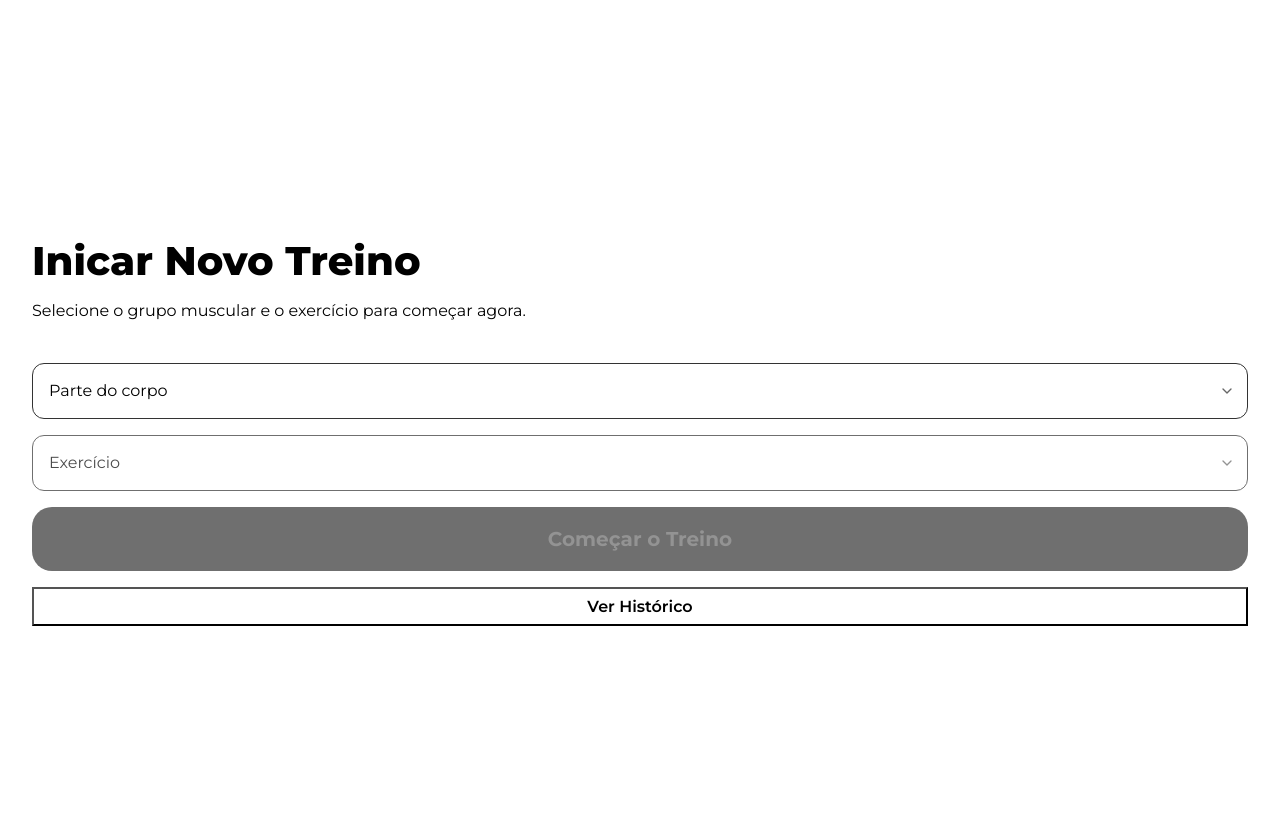
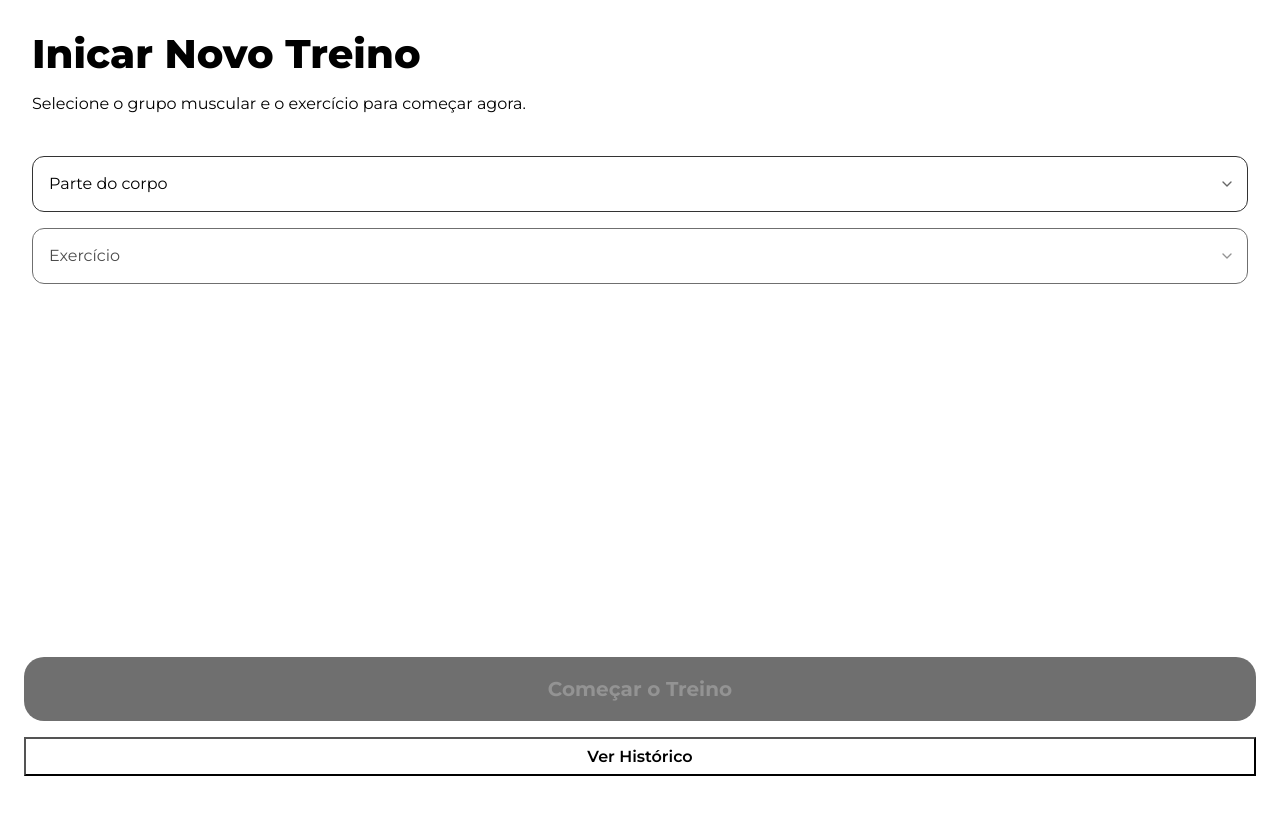
Before and after one commit to felipeands/gym-timer, a React (Create React App) app: page / in a window 1280 px wide. Shown: the top 814 px of the page. Built offline with nearby package versions, Linux system fonts and the light colour scheme.

Commit message:
feat: série de melhorias de UI UX

```diff
--- a/src/components/NewExercise/index.tsx
+++ b/src/components/NewExercise/index.tsx
@@ -7,10 +7,12 @@ import { useTrainingContext } from "../../contexts/TrainingContext"
 type Props = {
   submitLabel?: string
   onSubmit: (data: NewExerciseProps) => void
+  secondaryAction?: React.ReactNode
+  fixedActions?: boolean
 }
 
 
-const NewExercise = ({ onSubmit, submitLabel = 'Começar o treino' }: Props) => {
+const NewExercise = ({ onSubmit, submitLabel = 'Começar o treino', secondaryAction, fixedActions }: Props) => {
   const { training, exercise: activeExercise } = useTrainingContext()
   const [bodyPart, setBodyPart] = useState<BodyPart | null>(null)
   const [name, setName] = useState<string>('')
@@ -36,7 +38,8 @@ const NewExercise = ({ onSubmit, submitLabel = 'Começar o treino' }: Props) =>
   const availableExercises = bodyPart ? exercisesByBodyPart[bodyPart] : []
 
   return (
-    <Wrapper>
+    <Wrapper $fixedActions={fixedActions}>
+      <Fields>
         <FieldWrapper>
           <select value={bodyPart || ''} onChange={(e) => handleBodyPartChange(e.target.value as BodyPart)}>
             <option value="" disabled>Parte do corpo</option>
@@ -62,20 +65,50 @@ const NewExercise = ({ onSubmit, submitLabel = 'Começar o treino' }: Props) =>
             })}
           </select>
         </FieldWrapper>
-      <FieldWrapper>
+      </Fields>
+      <Actions $fixed={fixedActions}>
         <Start disabled={!isFormValid} onClick={handleSubmit}>{submitLabel}</Start>
-      </FieldWrapper>
+        {secondaryAction}
+      </Actions>
     </Wrapper>
   )
 }
 
 export default NewExercise
 
-const Wrapper = styled.div`
+const Wrapper = styled.div<{ $fixedActions?: boolean }>`
   display: flex;
   flex-direction: column;
   gap: 16px;
   width: 100%;
+  ${props => props.$fixedActions && `
+    padding-bottom: 20px;
+  `}
+`
+
+const Fields = styled.div`
+  display: flex;
+  flex-direction: column;
+  gap: 16px;
+  width: 100%;
+`
+
+const Actions = styled.div<{ $fixed?: boolean }>`
+  display: flex;
+  flex-direction: column;
+  gap: 16px;
+
+  ${props => props.$fixed ? `
+    position: fixed;
+    bottom: 0;
+    left: 0;
+    right: 0;
+    padding: 24px;
+    background: linear-gradient(to top, var(--bg-color) 80%, transparent);
+    z-index: 10;
+  ` : `
+    width: 100%;
+  `}
 `
 
 const FieldWrapper = styled.div`
--- a/src/screens/EndCycle/index.tsx
+++ b/src/screens/EndCycle/index.tsx
@@ -110,14 +110,14 @@ const EndCycle = () => {
 
       <StatsGrid>
         <StatCard>
-          <Label>Repetição Anterior</Label>
+          <Label>Série Anterior</Label>
           <Value>{formatDuration(cycle.startAt, cycle.pauseAt)}</Value>
         </StatCard>
         <StatCard>
-          <Label>Total Repetições</Label>
+          <Label>Total Séries</Label>
           <Value>{totalCycles}</Value>
         </StatCard>
-        <StatCard>
+        <StatCard $fullWidth>
           <Label>Treino Total</Label>
           <Timer startDate={training.startAt} size="medium" variant="neutral" />
           <SmallText>#{totalExercises}</SmallText>
@@ -125,7 +125,7 @@ const EndCycle = () => {
       </StatsGrid>
 
       <Actions>
-        <PrimaryButton onClick={handleNewCycle}>Nova repetição</PrimaryButton>
+        <PrimaryButton onClick={handleNewCycle}>Nova série</PrimaryButton>
         <SectionDivider>OU</SectionDivider>
         <NewExerciseLabel>Novo Exercício</NewExerciseLabel>
         <NewExerciseForm onSubmit={handleNewExercise} submitLabel="Iniciar" />
@@ -211,12 +211,12 @@ const Label = styled.div`
 
 const StatsGrid = styled.div`
   display: grid;
-  grid-template-columns: 1fr;
+  grid-template-columns: 1fr 1fr;
   gap: 16px;
   margin-bottom: 32px;
 `
 
-const StatCard = styled.div`
+const StatCard = styled.div<{ $fullWidth?: boolean }>`
   background: var(--surface-color);
   padding: 16px;
   border-radius: 16px;
@@ -224,6 +224,9 @@ const StatCard = styled.div`
   flex-direction: column;
   align-items: center;
   gap: 8px;
+  ${props => props.$fullWidth && `
+    grid-column: span 2;
+  `}
 `
 
 const Value = styled.div`
--- a/src/screens/EndTraining/index.tsx
+++ b/src/screens/EndTraining/index.tsx
@@ -49,6 +49,7 @@ const EndTraining = () => {
 
   return (
     <Container>
+      <ScrollContent>
         <Header>
           <Title>Treino Finalizado</Title>
           <DateText>{formatDate(new Date())}</DateText>
@@ -77,6 +78,7 @@ const EndTraining = () => {
             <Value>{formatTime(Math.max(0, Math.floor(restDurationSeconds)))}</Value>
           </StatCard>
         </StatsGrid>
+      </ScrollContent>
 
       <Actions>
         <PrimaryButton onClick={handleNewTraining}>Salvar</PrimaryButton>
@@ -91,10 +93,17 @@ export default EndTraining
 const Container = styled.div`
   display: flex;
   flex-direction: column;
-  min-height: 100vh;
-  padding: 24px;
+  height: 100vh;
   background-color: var(--bg-color);
   color: var(--text-color);
+  position: relative;
+  overflow: hidden;
+`
+
+const ScrollContent = styled.div`
+  flex: 1;
+  padding: 24px 24px 180px 24px;
+  overflow-y: auto;
 `
 
 const Header = styled.header`
@@ -159,7 +168,13 @@ const Actions = styled.div`
   display: flex;
   flex-direction: column;
   gap: 16px;
-  margin-top: 32px;
+  padding: 24px;
+  background: linear-gradient(to top, var(--bg-color) 80%, transparent);
+  position: fixed;
+  bottom: 0;
+  left: 0;
+  right: 0;
+  z-index: 10;
 `
 
 const PrimaryButton = styled.button`
--- a/src/screens/NewTraining/index.tsx
+++ b/src/screens/NewTraining/index.tsx
@@ -21,13 +21,21 @@ const NewExercise = () => {
   return (
     <Container>
       <MainContent>
-        <Title>Inicar Novo Treino</Title>
-        <Subtitle>Selecione o grupo muscular e o exercício para começar agora.</Subtitle>
+        <ScrollContent>
+          <Title>Inicar Novo Treino</Title>
+          <Subtitle>Selecione o grupo muscular e o exercício para começar agora.</Subtitle>
 
-        <FormCard>
-          <NewExerciseForm onSubmit={handleNewTraining} submitLabel="Começar o Treino" />
-          <HistoryButton onClick={() => setCurrentScreen('History')}>Ver Histórico</HistoryButton>
-        </FormCard>
+          <FormCard>
+            <NewExerciseForm
+              onSubmit={handleNewTraining}
+              submitLabel="Começar o Treino"
+              fixedActions
+              secondaryAction={
+                <HistoryButton onClick={() => setCurrentScreen('History')}>Ver Histórico</HistoryButton>
+              }
+            />
+          </FormCard>
+        </ScrollContent>
       </MainContent>
     </Container>)
 }
@@ -37,17 +45,23 @@ export default NewExercise
 const Container = styled.div`
   display: flex;
   flex-direction: column;
-  min-height: 100vh;
-  padding: 24px;
+  height: 100vh;
   background-color: var(--bg-color);
   color: var(--text-color);
+  position: relative;
+  overflow: hidden;
+`
+
+const ScrollContent = styled.div`
+  flex: 1;
+  padding: 24px 24px 180px 24px;
+  overflow-y: auto;
 `
 
 const HistoryButton = styled.button`
   background: transparent;
   color: var(--primary-color);
   font-weight: 600;
-  margin-top: 16px;
   width: 100%;
   padding: 8px;
   font-size: 1rem;
--- a/src/screens/Running/index.tsx
+++ b/src/screens/Running/index.tsx
@@ -23,13 +23,14 @@ const Running = () => {
 
   return (
     <Container>
+      <ScrollContent>
         <Header>
           <ExerciseTitle>{exercise.name}</ExerciseTitle>
           <BodyPartBadge>{exercise.bodyPart}</BodyPartBadge>
         </Header>
 
         <MainSection>
-        <Label>Repetição {totalCycles}</Label>
+          <Label>Série {totalCycles}</Label>
           <Timer startDate={cycle.startAt} size="massive" variant="primary" />
         </MainSection>
 
@@ -44,9 +45,10 @@ const Running = () => {
             <SmallText>#{totalExercises}</SmallText>
           </StatCard>
         </StatsGrid>
+      </ScrollContent>
 
       <Footer>
-        <ActionButton onClick={handleFinishCycle}>Finalizar Repetição</ActionButton>
+        <ActionButton onClick={handleFinishCycle}>Finalizar Série</ActionButton>
       </Footer>
     </Container>
   )
@@ -58,10 +60,18 @@ const Container = styled.div`
   display: flex;
   flex-direction: column;
   height: 100vh;
-  /* Ensure it takes full viewport height and doesn't scroll the container itself unless overflow */
   background-color: var(--bg-color);
   color: var(--text-color);
   position: relative;
+  overflow: hidden;
+`
+
+const ScrollContent = styled.div`
+  flex: 1;
+  padding: 0 0 120px 0;
+  overflow-y: auto;
+  display: flex;
+  flex-direction: column;
 `
 
 const Header = styled.header`
@@ -129,8 +139,11 @@ const SmallText = styled.span`
 
 const Footer = styled.footer`
   padding: 24px;
-  background-color: var(--bg-color);
-  margin-top: auto;
+  background: linear-gradient(to top, var(--bg-color) 80%, transparent);
+  position: fixed;
+  bottom: 0;
+  left: 0;
+  right: 0;
   z-index: 10;
 `
 
```
Lines whose indentation alone changed are shown as unchanged.
